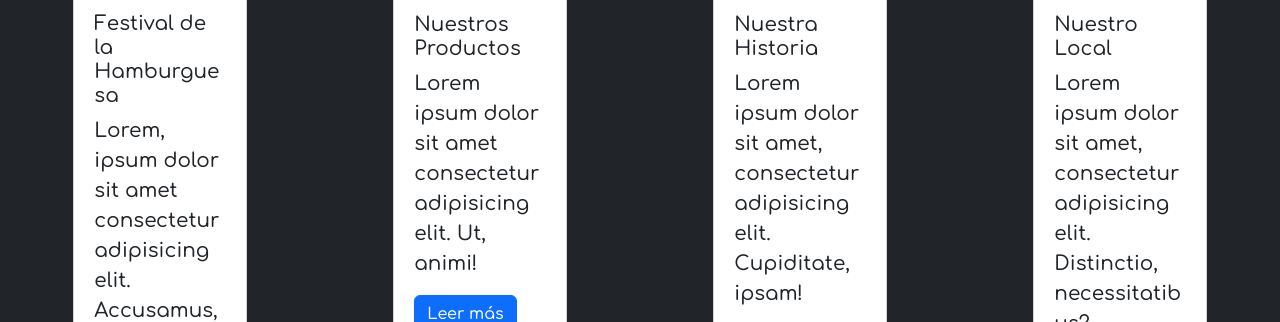
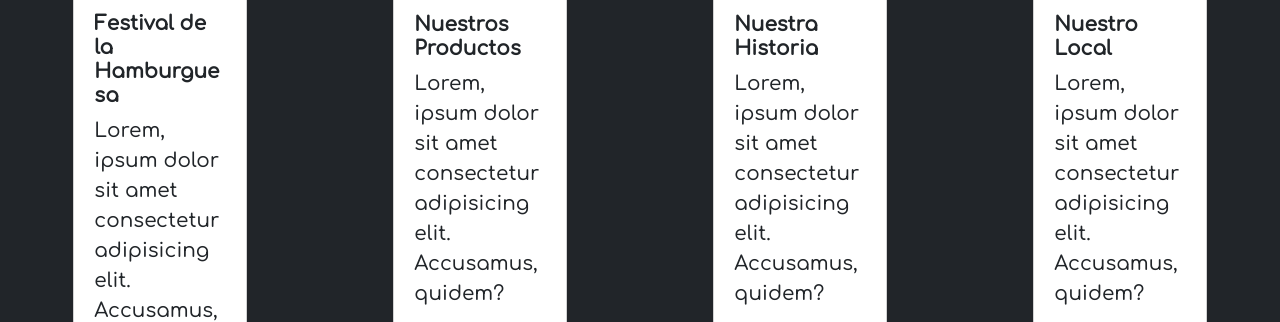
Before and after one commit to TrellixVulnTeam/IdeaMoyano_PKS5, a website: page index.html in a window 1280 px wide. Shown: the part 616-938 px from the top of the page. Drawn offline with nearby package versions, Linux system fonts and the light colour scheme.

Commit message:
Correcion de errores

```diff
--- a/index.html
+++ b/index.html
@@ -59,7 +59,7 @@
         <div class="card m-2 p-1" data-aos="fade-up">
             <img src="./img/festival.jpg" class="card-img-top" alt="Festival">
             <div class="card-body">
-            <h5 class="card-title">Festival de la Hamburguesa</h5>
+            <h5 class="card-title fs-5 fw-bold">Festival de la Hamburguesa</h5>
             <p class="card-text">Lorem, ipsum dolor sit amet consectetur adipisicing elit. Accusamus, quidem?</p>
             <a href="#" class="btn btn-primary">Leer más</a>
             </div>
@@ -69,8 +69,8 @@
         <div class="card m-2 p-1" data-aos="fade-up">
             <img src="./img/burger.jpg" class="card-img-top" alt="Hamburguesas">
             <div class="card-body">
-            <h5 class="card-title">Nuestros Productos</h5>
-            <p class="card-text">Lorem ipsum dolor sit amet consectetur adipisicing elit. Ut, animi!</p>
+            <h5 class="card-title fs-5 fw-bold">Nuestros Productos</h5>
+            <p class="card-text">Lorem, ipsum dolor sit amet consectetur adipisicing elit. Accusamus, quidem?</p>
             <a href="./paginas/hamburguesas.html" class="btn btn-primary">Leer más</a>
             </div>
         </div>
@@ -79,8 +79,8 @@
         <div class="card m-2 p-1" data-aos="fade-up">
             <img src="./img/logo.jpeg" class="card-img-top" alt="9 3/4">
             <div class="card-body">
-            <h5 class="card-title">Nuestra Historia</h5>
-            <p class="card-text">Lorem ipsum dolor sit amet, consectetur adipisicing elit. Cupiditate, ipsam!</p>
+            <h5 class="card-title fs-5 fw-bold">Nuestra Historia</h5>
+            <p class="card-text">Lorem, ipsum dolor sit amet consectetur adipisicing elit. Accusamus, quidem?</p>
             <a href="./paginas/nosotros.html" class="btn btn-primary">Leer más</a>
             </div>
         </div>
@@ -89,8 +89,8 @@
             <div class="card m-2 p-1" data-aos="fade-up">
             <img src="./img/local.jpg" class="card-img-top" alt="Nuestro Local">
             <div class="card-body">
-            <h5 class="card-title">Nuestro Local</h5>
-            <p class="card-text">Lorem ipsum dolor sit amet, consectetur adipisicing elit. Distinctio, necessitatibus?</p>
+            <h5 class="card-title fs-5 fw-bold">Nuestro Local</h5>
+            <p class="card-text">Lorem, ipsum dolor sit amet consectetur adipisicing elit. Accusamus, quidem?</p>
             <a href="#" class="btn btn-primary">Leer más</a>
             </div>
         </div>
```
